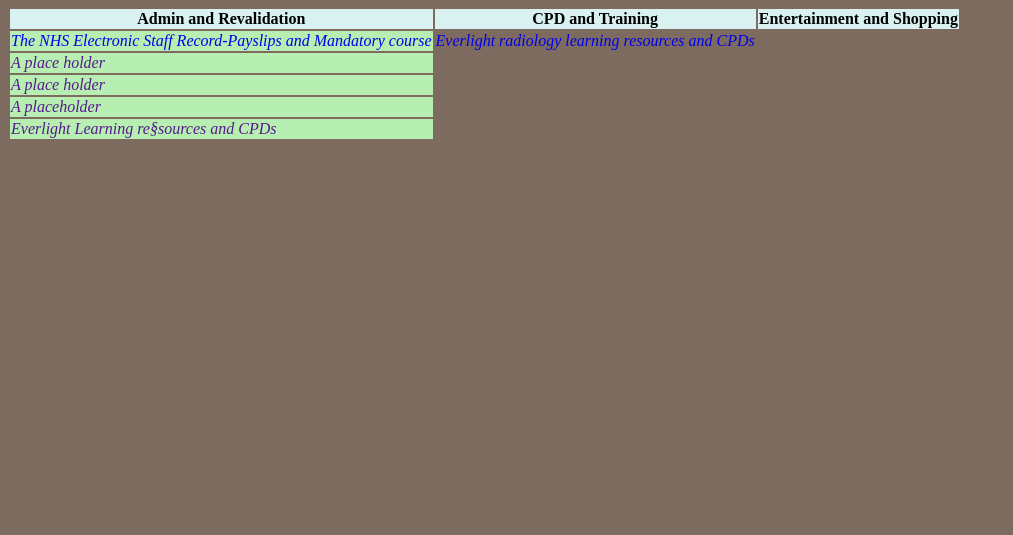
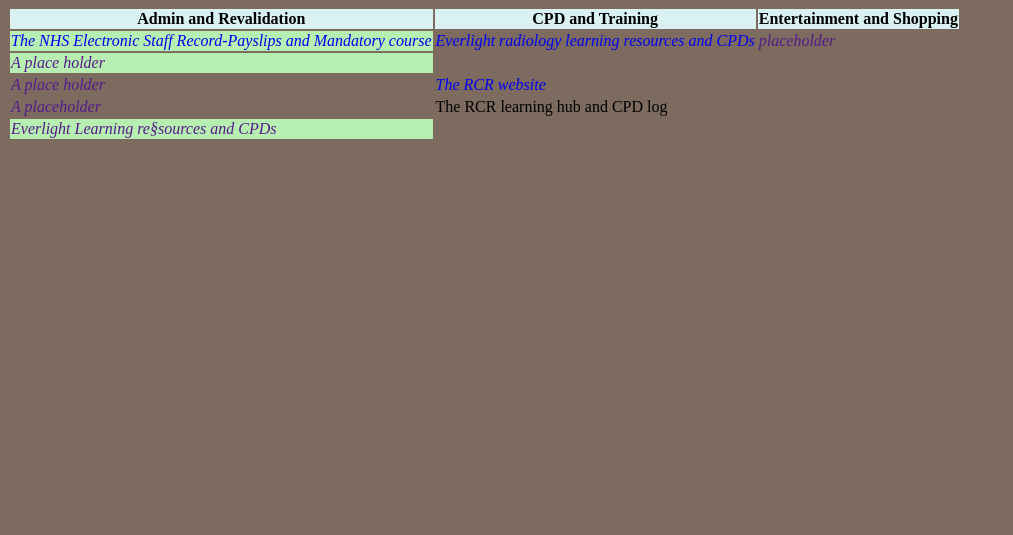
Before and after one commit to positive-vibes-2023/launchpad-project, a plain HTML site: page index.html in a window 1280 px wide. Shown: the part 265-800 px from the top of the page, without its empty margins (0-1013 px from the left). Drawn offline with Linux system fonts and the light colour scheme.

Commit message:
Added few more resources

```diff
--- a/index.html
+++ b/index.html
@@ -76,21 +76,29 @@
 				</td>
 				<td class="second-column"> <a class="link" href="https://radiologists.everlightradiology.com/wcc/eh/3630638/?partnerref=reg_email">Everlight
 				radiology learning resources and CPDs</a>
+				</td>
+				<td class="third-column">
+                    <a class="link" href="">placeholder</a>
+                </td>
 			</tr>
 			<tr class="first-column">
 				<td>
 					<a class="link" href="">A place holder </a>
 				</td>
 			</tr>
-			<tr class="first-column">
+			<tr class="second-row">
 				<td>
 					<a class="link" href="">A place holder</a>
 				</td>
+				<td> <a class="link"
+				href="https://www.rcr.ac.uk/college/rcr-learning/rcr-learning-hub">The
+				RCR website</a></td>
 			</tr>
-			<tr class="first-column">
+			<tr class="third-row">
 				<td>
 					<a class="link" href=""> A placeholder</a>
 				</td>
+				<td class="second-column"><a>The RCR learning hub and CPD log</a></td>
 			</tr>
 			<tr class="first-column">
 				<td>
```
